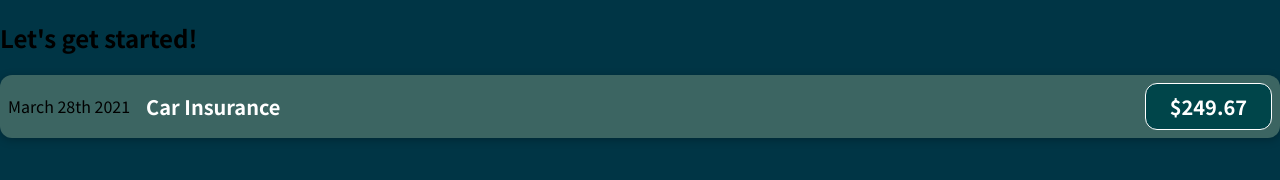
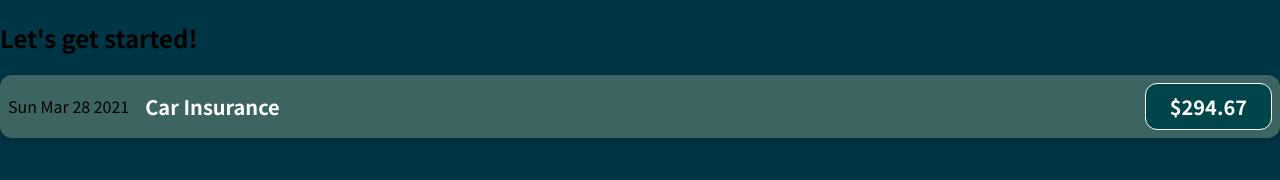
Before and after one commit to thewmking/react-expense-tracker, a JavaScript app: page / in a window 1280 px wide. Shown: the top 180 px of the page. Built offline with nearby package versions, Linux system fonts and the light colour scheme.

Commit message:
Add temporary constants

```diff
--- a/src/components/ExpenseItem.js
+++ b/src/components/ExpenseItem.js
@@ -1,12 +1,18 @@
 import './ExpenseItem.css';
 
 function ExpenseItem() {
+  const expenseDate = new Date(2021, 2, 28);
+  const expenseTitle = 'Car Insurance';
+  const expenseAmount = 294.67;
+
   return (
     <div className='expense-item'>
-      <div>March 28th 2021</div>
+      <div>{ expenseDate.toDateString() }</div>
       <div className='expense-item__description'>
-        <h2>Car Insurance</h2>
-        <div className='expense-item__price'>$249.67</div>
+        <h2>{ expenseTitle }</h2>
+        <div className='expense-item__price'>
+          ${ expenseAmount }
+        </div>
       </div>
     </div>
   );
```
